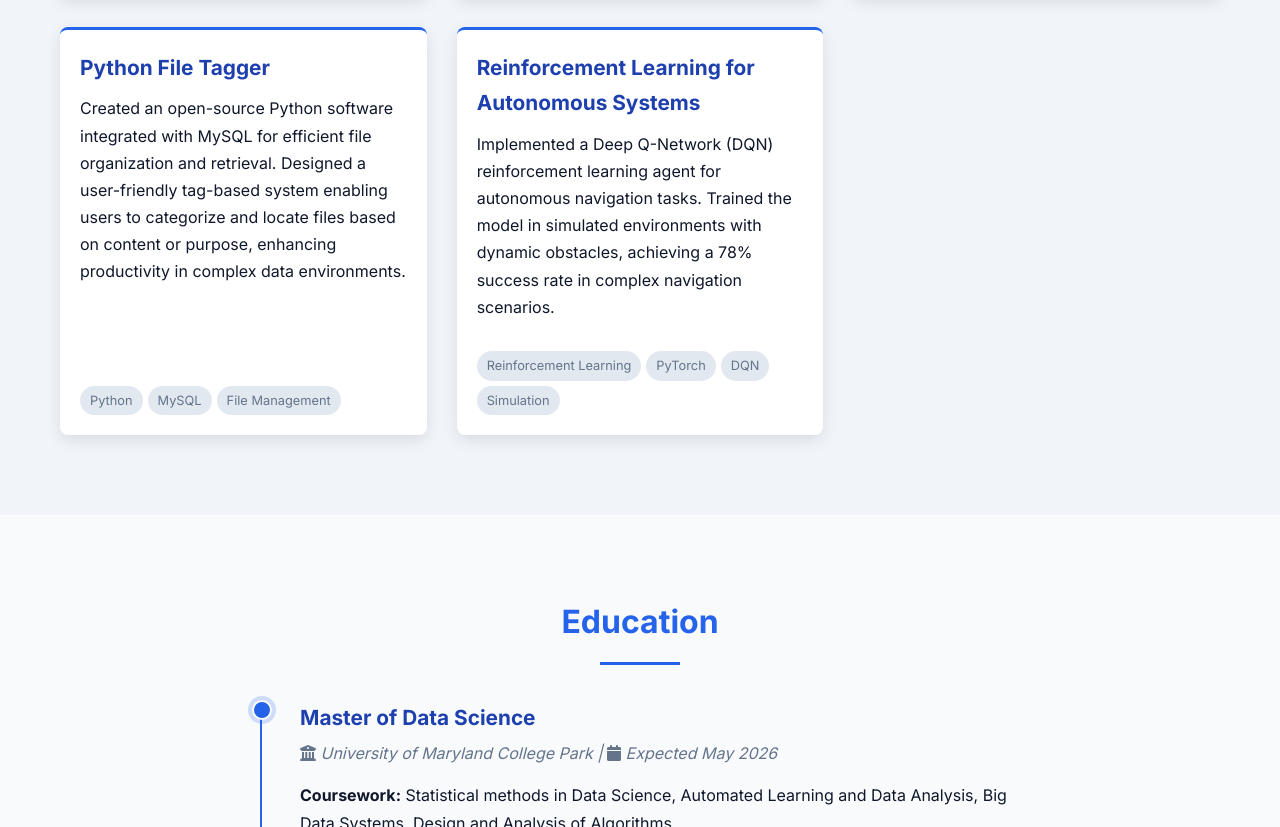
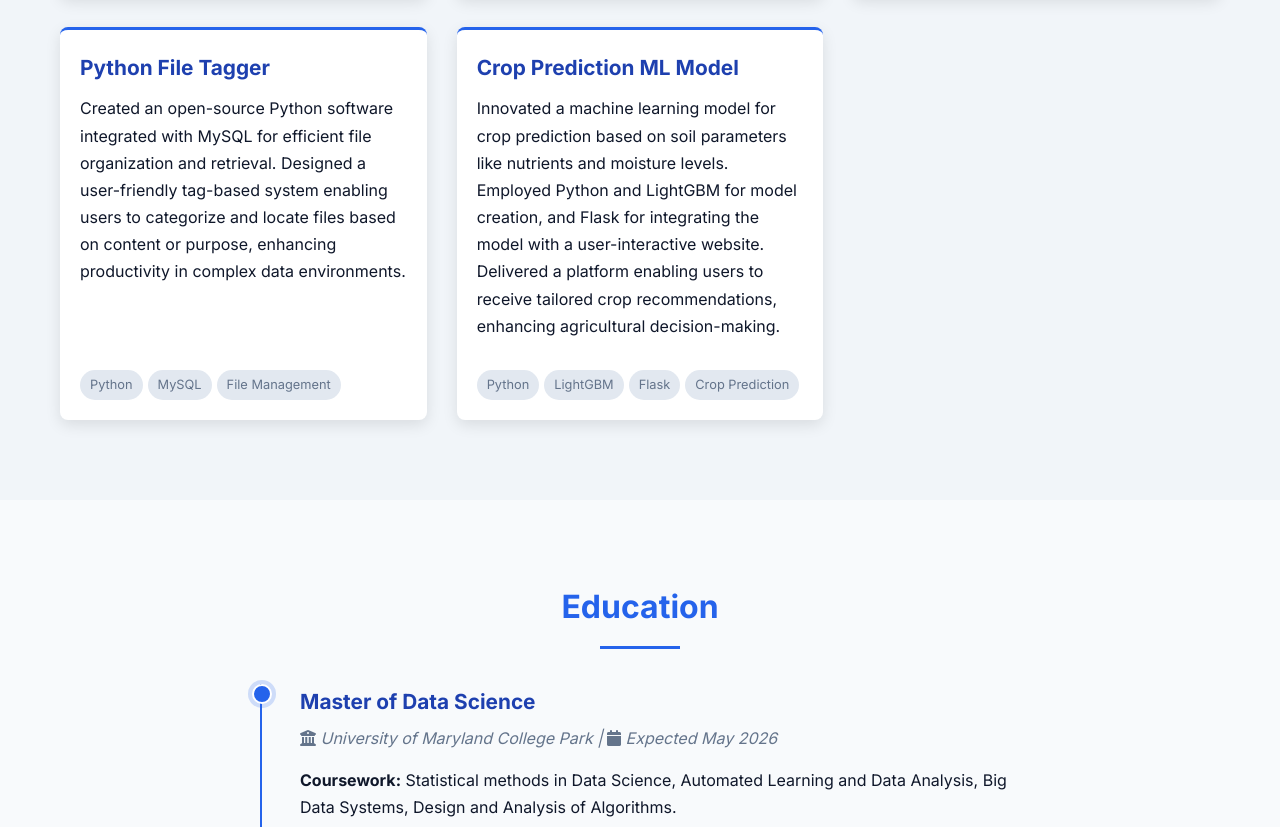
Before and after one commit to GowthamT-1610/Website, a plain HTML site: page index.html in a window 1280 px wide. Shown: the part 3477-4304 px from the top of the page. Drawn offline with nearby package versions, Linux system fonts and the light colour scheme.

Commit message:
Updated RL project card to Crop Prediction ML Model

```diff
--- a/index.html
+++ b/index.html
@@ -1049,15 +1049,13 @@
 
  <div class="project-card">
   <div class="project-content">
-                        <h4>Reinforcement Learning for Autonomous Systems</h4>
-                        <p>Implemented a Deep Q-Network (DQN) reinforcement learning agent for autonomous navigation tasks. Trained the model in simulated environments with dynamic obstacles, achieving a 78% success rate in complex navigation scenarios.</p>
+    <h4>Crop Prediction ML Model</h4>
+    <p>Innovated a machine learning model for crop prediction based on soil parameters like nutrients and moisture levels. Employed Python and LightGBM for model creation, and Flask for integrating the model with a user-interactive website. Delivered a platform enabling users to receive tailored crop recommendations, enhancing agricultural decision-making.</p>
     <div class="project-tech">
-                            <span class="tech-tag">Reinforcement Learning</span>
-                            <span class="tech-tag">PyTorch</span>
-                            <span class="tech-tag">DQN</span>
-                            <span class="tech-tag">Simulation</span>
-                        </div>
-                    </div>
+      <span class="tech-tag">Python</span>
+      <span class="tech-tag">LightGBM</span>
+      <span class="tech-tag">Flask</span>
+      <span class="tech-tag">Crop Prediction</span>
     </div>
   </div>
 </div>
```
Lines whose indentation alone changed are shown as unchanged.
